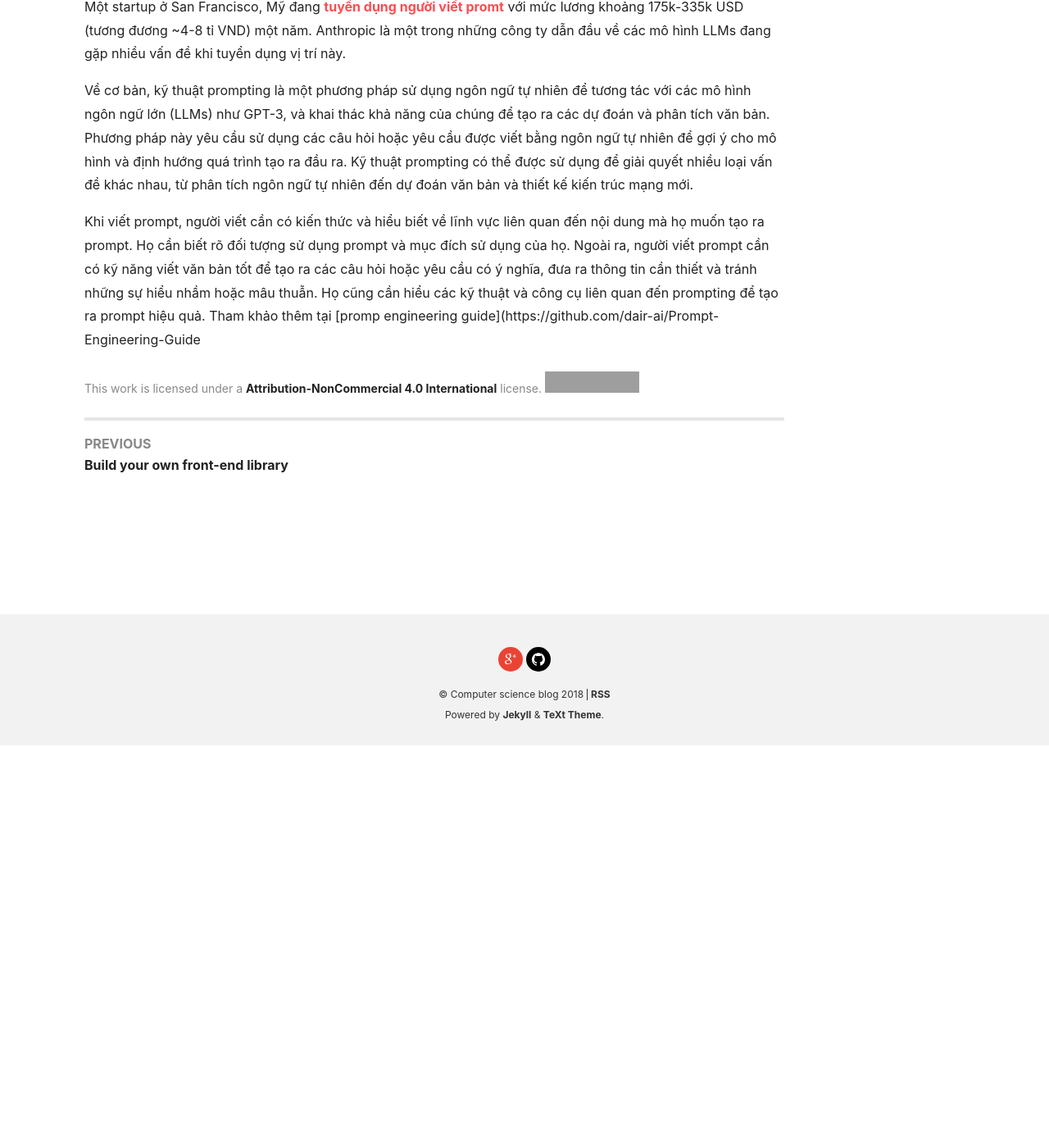
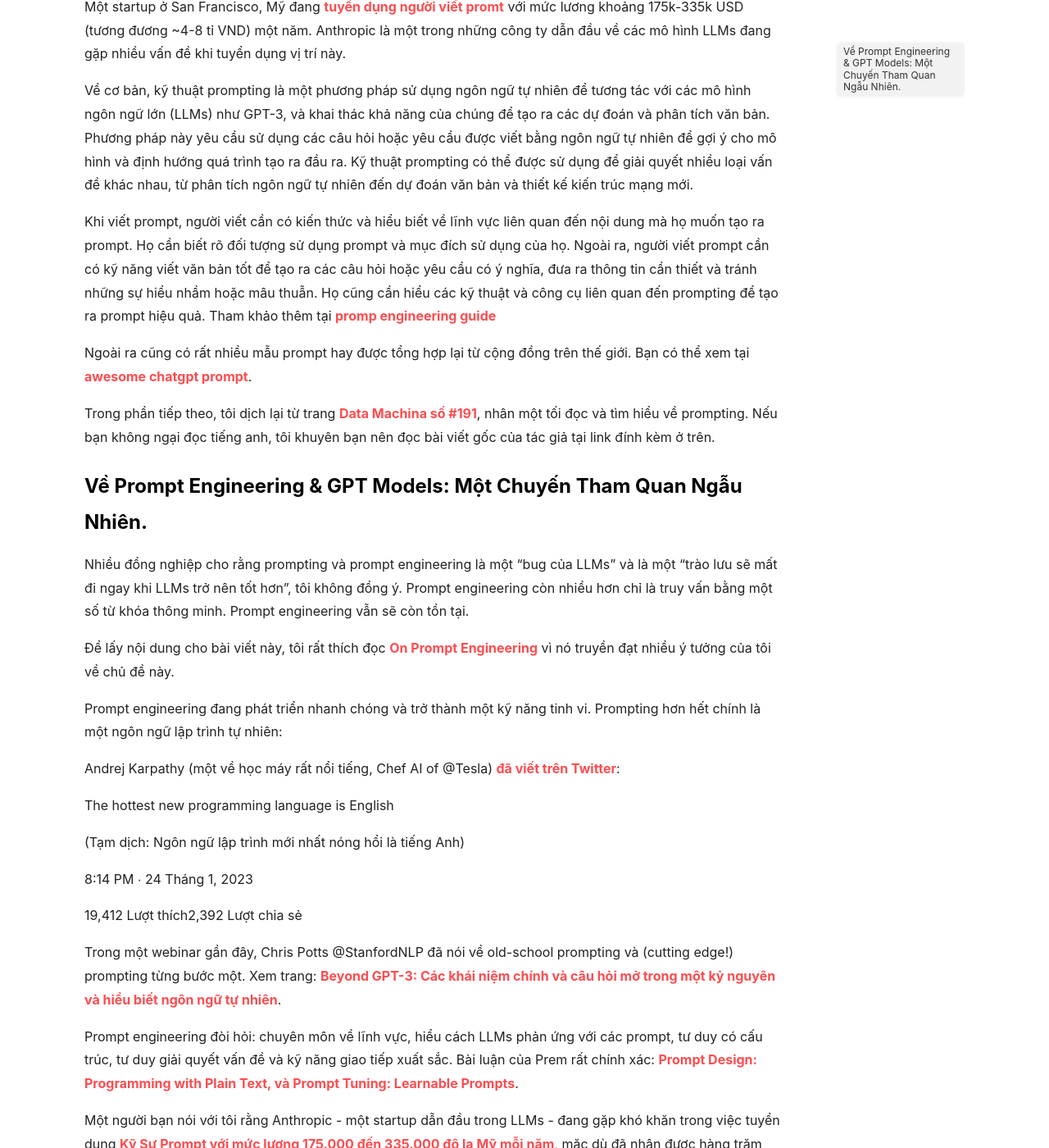
Before and after one commit to damminhtien/damminhtien.github.io, a Jekyll site: the page built from _posts/2023-03-07-prompting-engineering.md, in a window 1280 px wide and 1400 px high, scrolled down 491 px. Shown: the whole window at 82% size. Built offline with Jekyll 4.4.1, drawn with Linux system fonts in a browser that asks for light colours; nearby versions of some CDN libraries; emoji names are drawn with the system emoji font; some of the changed text lies outside the part shown; grey boxes are pictures that could not be loaded.

Commit message:
Update 2023-03-07-prompting-engineering.md

```diff
--- a/_posts/2023-03-07-prompting-engineering.md
+++ b/_posts/2023-03-07-prompting-engineering.md
@@ -15,4 +15,34 @@ Một startup ở San Francisco, Mỹ đang [tuyển dụng người viết prom
 Về cơ bản, kỹ thuật prompting là một phương pháp sử dụng ngôn ngữ tự nhiên để tương tác với các mô hình ngôn ngữ lớn (LLMs) như GPT-3, và khai thác khả năng của chúng để tạo ra các dự đoán và phân tích văn bản. Phương pháp này yêu cầu sử dụng các câu hỏi hoặc yêu cầu được viết bằng ngôn ngữ tự nhiên để gợi ý cho mô hình và định hướng quá trình tạo ra đầu ra. Kỹ thuật prompting có thể được sử dụng để giải quyết nhiều loại vấn đề khác nhau, từ phân tích ngôn ngữ tự nhiên đến dự đoán văn bản và thiết kế kiến trúc mạng mới.
 
 Khi viết prompt, người viết cần có kiến thức và hiểu biết về lĩnh vực liên quan đến nội dung mà họ muốn tạo ra prompt. Họ cần biết rõ đối tượng sử dụng prompt và mục đích sử dụng của họ. Ngoài ra, người viết prompt cần có kỹ năng viết văn bản tốt để tạo ra các câu hỏi hoặc yêu cầu có ý nghĩa, đưa ra thông tin cần thiết và tránh những sự hiểu nhầm hoặc mâu thuẫn. Họ cũng cần hiểu các kỹ thuật và công cụ liên quan đến prompting để tạo ra prompt hiệu quả.
-Tham khảo thêm tại [promp engineering guide](https://github.com/dair-ai/Prompt-Engineering-Guide
+Tham khảo thêm tại [promp engineering guide](https://github.com/dair-ai/Prompt-Engineering-Guide)
+
+Ngoài ra cũng có rất nhiều mẫu prompt hay được tổng hợp lại từ cộng đồng trên thế giới. Bạn có thể xem tại [awesome chatgpt prompt](https://github.com/f/awesome-chatgpt-prompts).
+
+Trong phần tiếp theo, tôi dịch lại từ trang [Data Machina số #191](https://datamachina.substack.com/p/data-machina-191), nhân một tối đọc và tìm hiểu về prompting. Nếu bạn không ngại đọc tiếng anh, tôi khuyên bạn nên đọc bài viết gốc của tác giả tại link đính kèm ở trên.
+
+### Về Prompt Engineering & GPT Models: Một Chuyến Tham Quan Ngẫu Nhiên.
+
+Nhiều đồng nghiệp cho rằng prompting và prompt engineering là một "bug của LLMs" và là một "trào lưu sẽ mất đi ngay khi LLMs trở nên tốt hơn", tôi không đồng ý. Prompt engineering còn nhiều hơn chỉ là truy vấn bằng một số từ khóa thông minh. Prompt engineering vẫn sẽ còn tồn tại.
+
+Để lấy nội dung cho bài viết này, tôi rất thích đọc [On Prompt Engineering](https://benjamincongdon.me/blog/2023/02/18/On-Prompt-Engineering/) vì nó truyền đạt nhiều ý tưởng của tôi về chủ đề này.
+
+Prompt engineering đang phát triển nhanh chóng và trở thành một kỹ năng tinh vi. Prompting hơn hết chính là một ngôn ngữ lập trình tự nhiên:
+
+Andrej Karpathy (một về học máy rất nổi tiếng, Chef AI of @Tesla) [đã viết trên Twitter](https://twitter.com/karpathy/status/1617979122625712128):
+
+The hottest new programming language is English
+
+(Tạm dịch: Ngôn ngữ lập trình mới nhất nóng hổi là tiếng Anh)
+
+8:14 PM ∙ 24 Tháng 1, 2023
+
+19,412 Lượt thích2,392 Lượt chia sẻ
+
+Trong một webinar gần đây, Chris Potts @StanfordNLP đã nói về old-school prompting và (cutting edge!) prompting từng bước một. Xem trang: [Beyond GPT-3: Các khái niệm chính và câu hỏi mở trong một kỷ nguyên và hiểu biết ngôn ngữ tự nhiên](https://docs.google.com/presentation/d/1WPYaLEEVJJI_-DOzjudeVoYpl_y0yUi1kWs0VFBnba4/edit?usp=sharing).
+
+Prompt engineering đòi hỏi: chuyên môn về lĩnh vực, hiểu cách LLMs phản ứng với các prompt, tư duy có cấu trúc, tư duy giải quyết vấn đề và kỹ năng giao tiếp xuất sắc. Bài luận của Prem rất chính xác: [Prompt Design: Programming with Plain Text, và Prompt Tuning: Learnable Prompts](https://towardsdatascience.com/guiding-a-huge-language-model-lm-to-perform-specific-tasks-prompt-design-and-soft-prompts-7c45ef4794e4).
+
+Một người bạn nói với tôi rằng Anthropic - một startup dẫn đầu trong LLMs - đang gặp khó khăn trong việc tuyển dụng [Kỹ Sư Prompt với mức lương 175.000 đến 335.000 đô la Mỹ mỗi năm](https://jobs.lever.co/Anthropic/e3cde481-d446-460f-b576-93cab67bd1ed), mặc dù đã nhận được hàng trăm đơn xin việc.
+
+Vì vậy, API ChatGPT mới được cung cấp bởi mô hình gpt-turbo-3.5 mới. Bihan @Scale đã viết về [tại sao ChatGPT API nhanh hơn, rẻ hơn và nhiều từ hơn ChatGPT Web UI được cung cấp bởi mô hình text-davinci-003](https://scale.com/blog/chatgpt-vs-davinci#Introduction). Một số khám phá được ghi chép lại trong quá trình kiểm thử.
```
